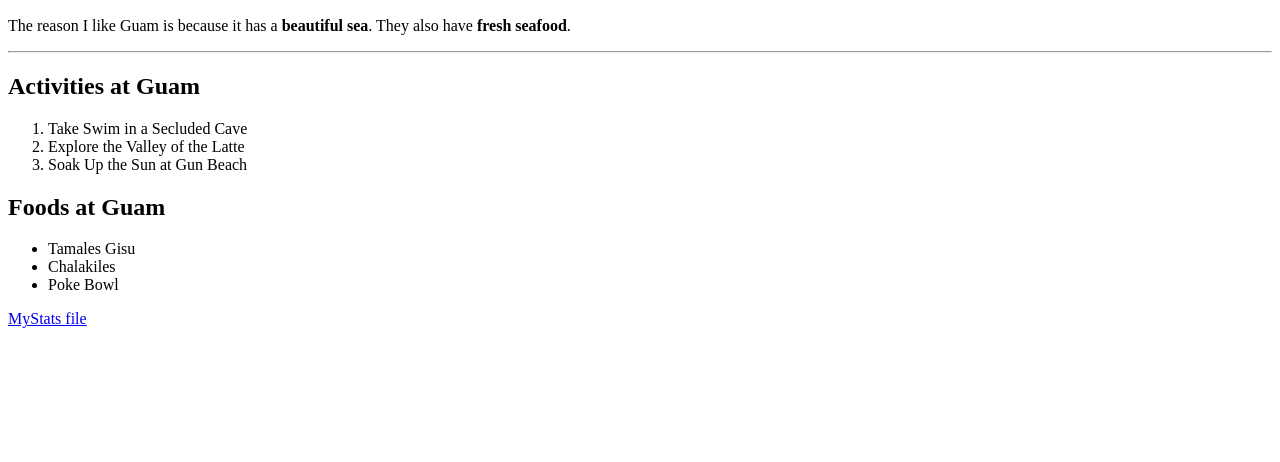
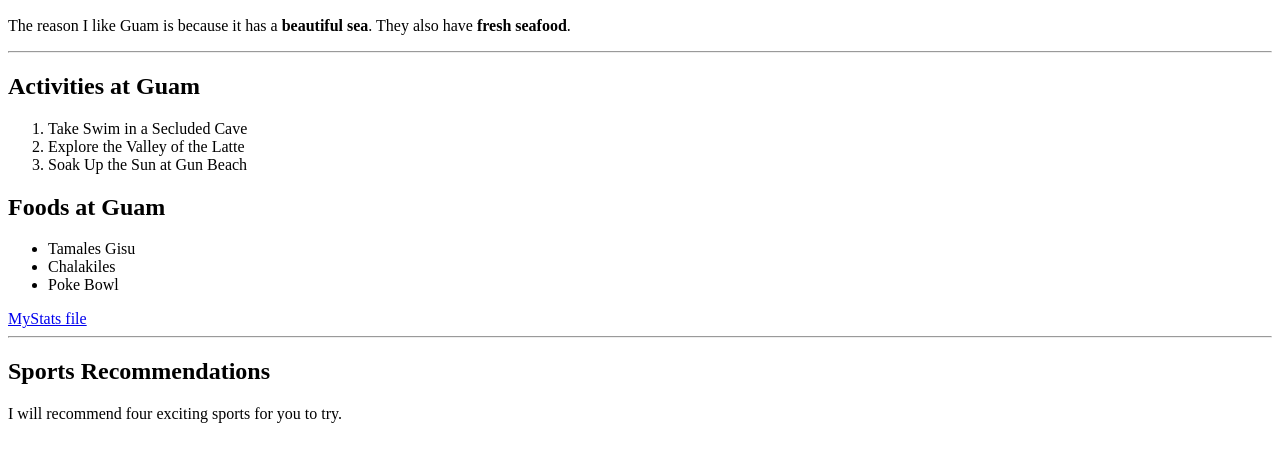
Before and after one commit to 44-563-WebApps-F23/44563-webapps-f23-assignment3-haebin827, a plain HTML site: page index.html in a window 1280 px wide. Shown: the part 110-572 px from the top of the page. Drawn offline with Linux system fonts and the light colour scheme.

```diff
--- a/index.html
+++ b/index.html
@@ -23,5 +23,9 @@
         <li>Poke Bowl</li>
     </ul>
     <a href="mystats.html">MyStats file</a>
+    <br><hr>
+    <h2>Sports Recommendations</h2>
+    <p>I will recommend four exciting sports for you to try.</p>
+
 </body>
 </html>
```
Also changed, not shown: mystats.html (+0 -2 lines).
